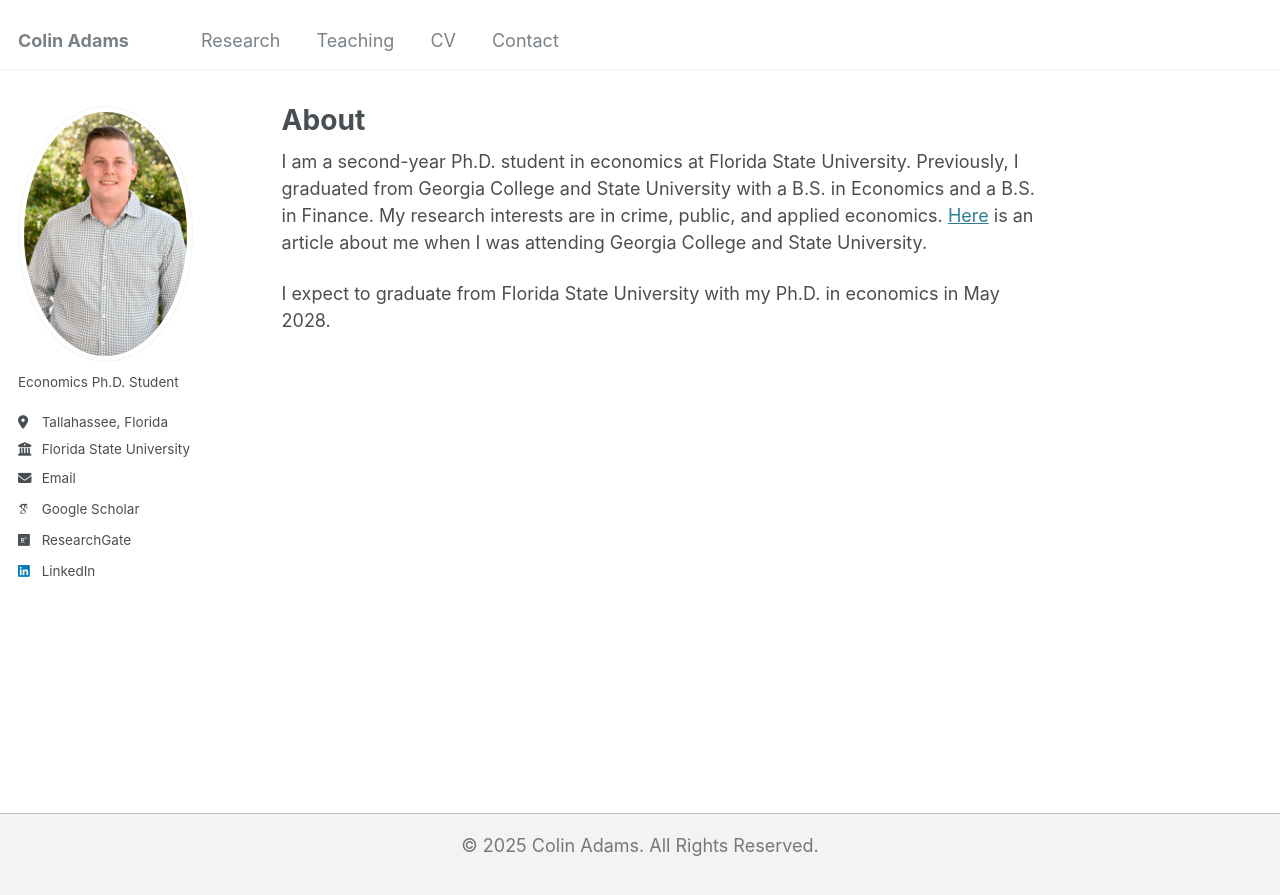
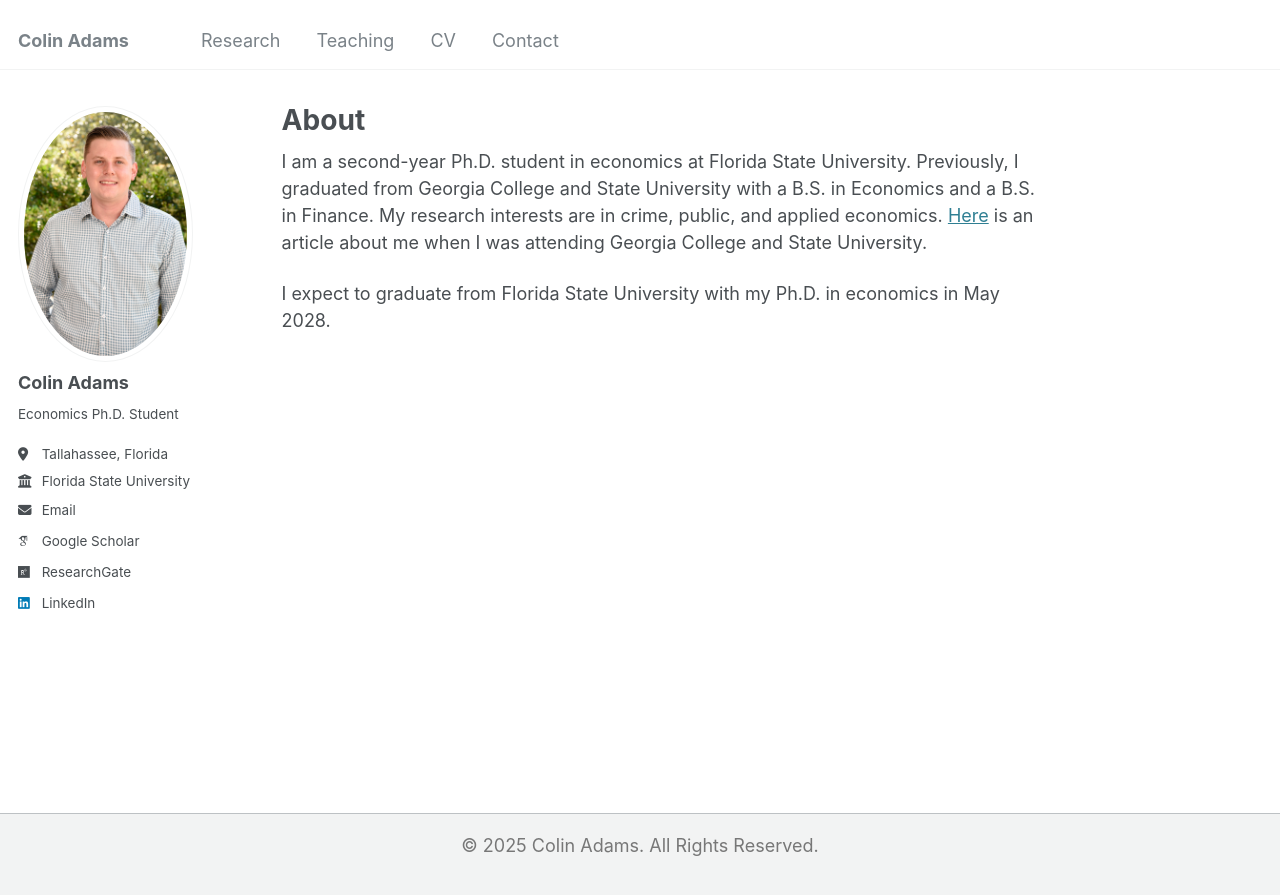
Before and after one commit to Zach-Gooch/Zach-Gooch.github.io, a Jekyll site: the page built from _pages/about.md, in a window 1280 px wide. Shown: the top 895 px of the page. Built offline with Jekyll 4.4.1, drawn with Linux system fonts in a browser that asks for light colours; some web fonts are replaced.

Commit message:
Update _config.yml

```diff
--- a/_config.yml
+++ b/_config.yml
@@ -22,7 +22,7 @@ repository               : "Colin-P-Adams/Colin-P-Adams.github.io"
 author:
   # Biographic information
   avatar           : "Another Nice Picture.jpg"
-  name             : ""
+  name             : "Colin Adams"
   pronouns         : # example: "she/her"
   bio              : "Economics Ph.D. Student"
   location         : "Tallahassee, Florida"
```
